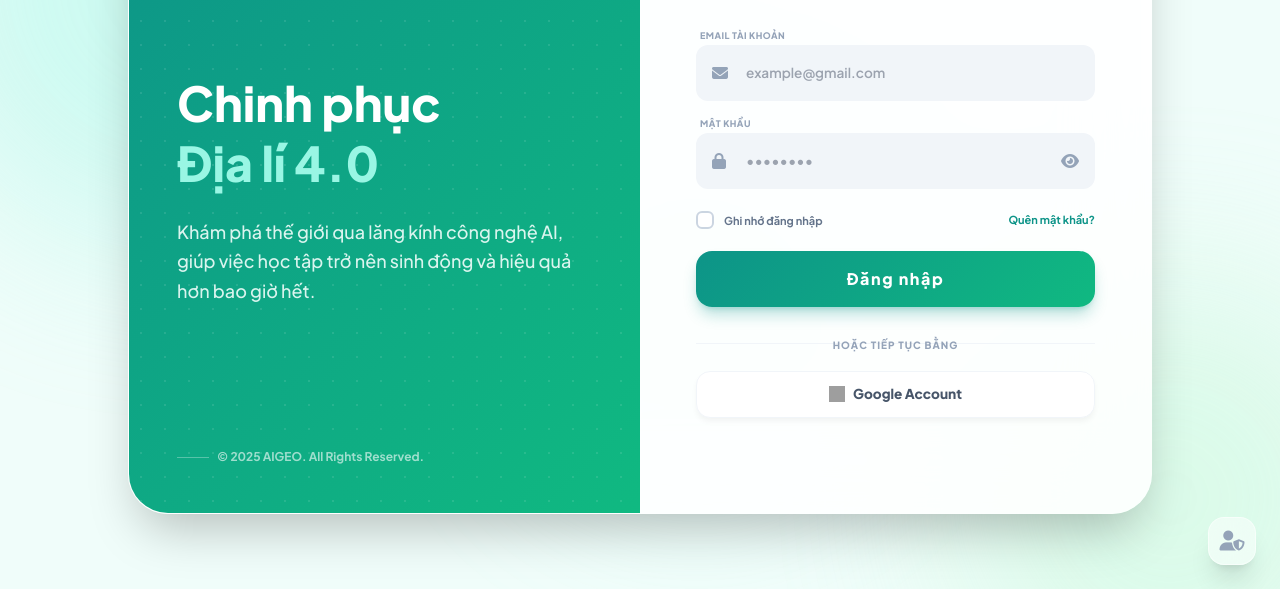
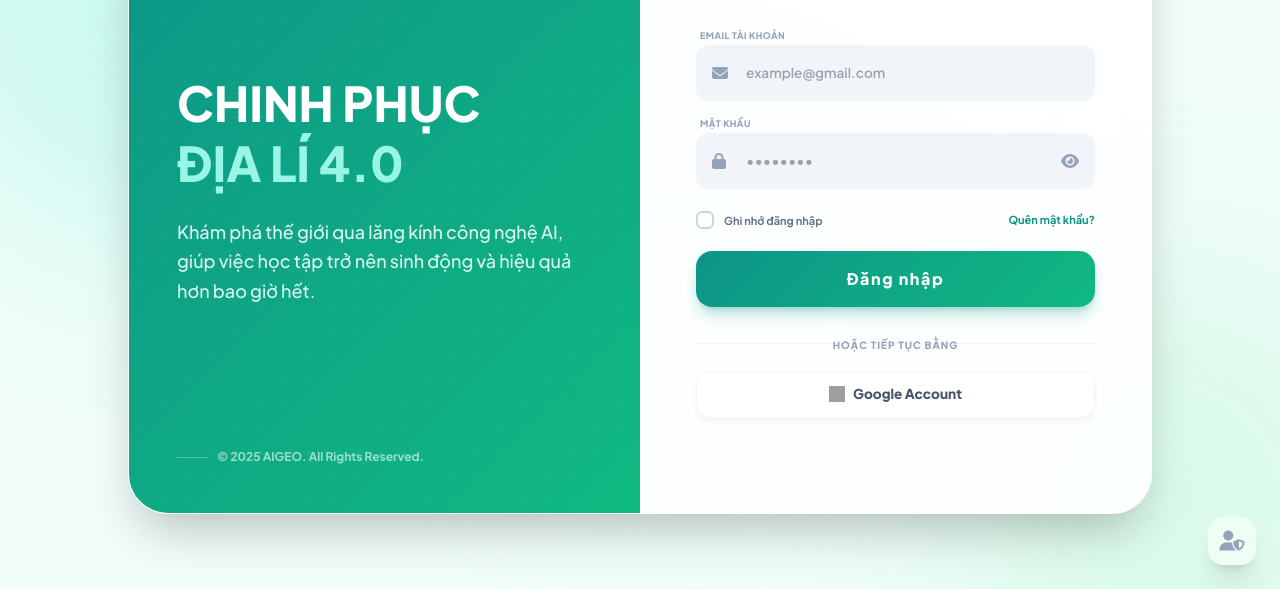
Before and after one commit to trinhan22/aigeo, a plain HTML site: page auth.html in a window 1280 px wide. Shown: the part 211-800 px from the top of the page. Drawn offline with nearby package versions, Linux system fonts and the light colour scheme; no server answers; grey boxes are pictures that could not be loaded.

```diff
--- a/auth.html
+++ b/auth.html
@@ -112,7 +112,7 @@
             </a>
 
             <div class="relative z-10 mb-8">
-                <h2 class="text-5xl font-black mb-6 leading-tight">Chinh phục <br><span class="text-teal-200">Địa lí 4.0</span></h2>
+                <h2 class="text-5xl font-black mb-6 leading-tight">CHINH PHỤC <br><span class="text-teal-200">ĐỊA LÍ 4.0</span></h2>
                 <p class="text-teal-50 font-medium text-lg opacity-90 max-w-md leading-relaxed">Khám phá thế giới qua lăng kính công nghệ AI, giúp việc học tập trở nên sinh động và hiệu quả hơn bao giờ hết.</p>
             </div>
 
```
